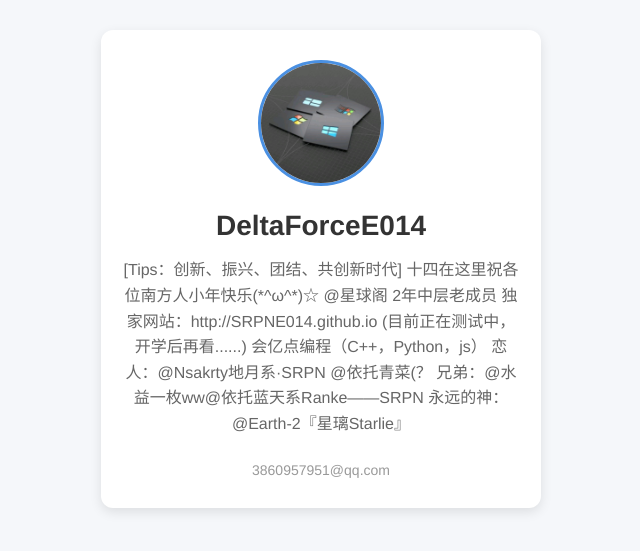
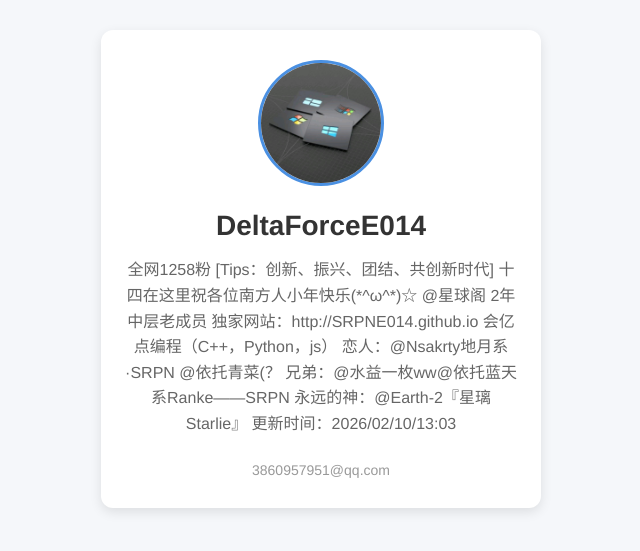
Before and after one commit to SRPNE014/SRPNE014.github.io, a plain HTML site: page index.html in a window 1280 px wide. Shown: the part 131-682 px from the top of the page, without its empty margins (319-959 px from the left). Drawn offline with Linux system fonts and the light colour scheme.

Commit message:
Update index.html

```diff
--- a/index.html
+++ b/index.html
@@ -55,15 +55,16 @@
         <img src="A.png" alt="头像" class="avatar">
         <h1>DeltaForceE014</h1>
         <p>
+                             全网1258粉
             [Tips：创新、振兴、团结、共创新时代]
 十四在这里祝各位南方人小年快乐(*^ω^*)☆
         @星球阁 2年中层老成员
 独家网站：http://SRPNE014.github.io
-(目前正在测试中，开学后再看......)
 会亿点编程（C++，Python，js）
 恋人：@Nsakrty地月系·SRPN @依托青菜(？
 兄弟：@水益一枚ww@依托蓝天系Ranke——SRPN
 永远的神：@Earth-2『星璃Starlie』
+        更新时间：2026/02/10/13:03
         </p>
         <div class="contact">
             3860957951@qq.com<br>
```
